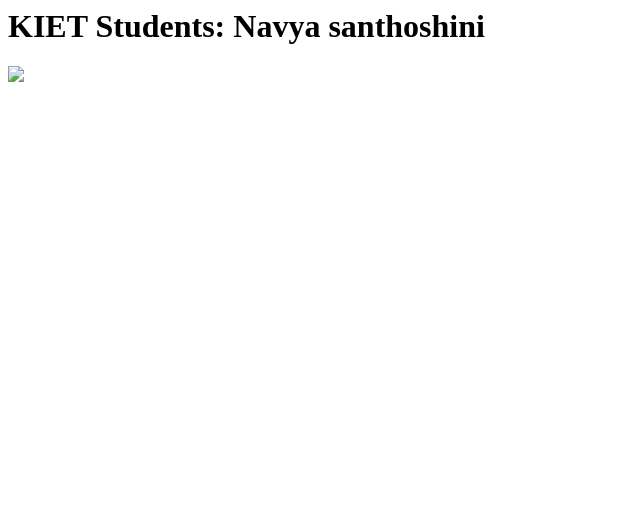
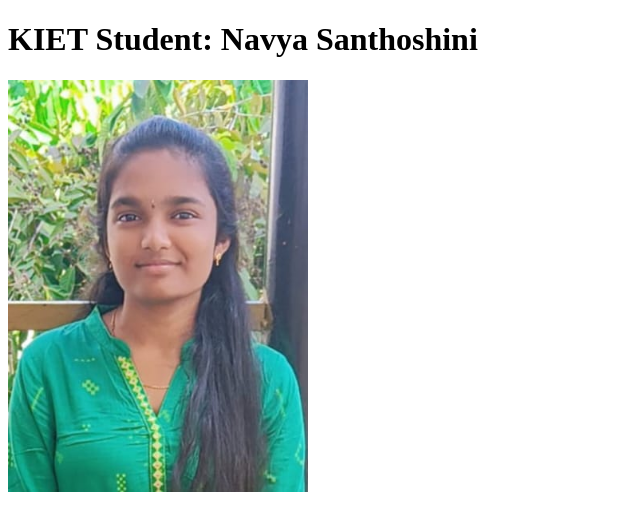
Before and after one commit to Pericharlanavyasanthoshini/Pericharlanavyasanthoshini.github.io., a plain HTML site: page index.html in a window 1280 px wide. Shown: the whole page, without its empty margins (0-640 px from the left). Drawn offline with Linux system fonts and the light colour scheme.

Commit message:
"My portfolio"

```diff
--- a/index.html
+++ b/index.html
@@ -1,2 +1,12 @@
-<h1>KIET Students: Navya santhoshini</h1>
-<img src=“Navya.jpeg”>
+<!DOCTYPE html>
+<html>
+<head>
+    <title>Website</title>
+</head>
+<body>
+
+    <h1>KIET Student: Navya Santhoshini</h1>
+    <img src="Navya.jpeg" alt="Navya Santhoshini" width="300">
+
+</body>
+</html>
```
